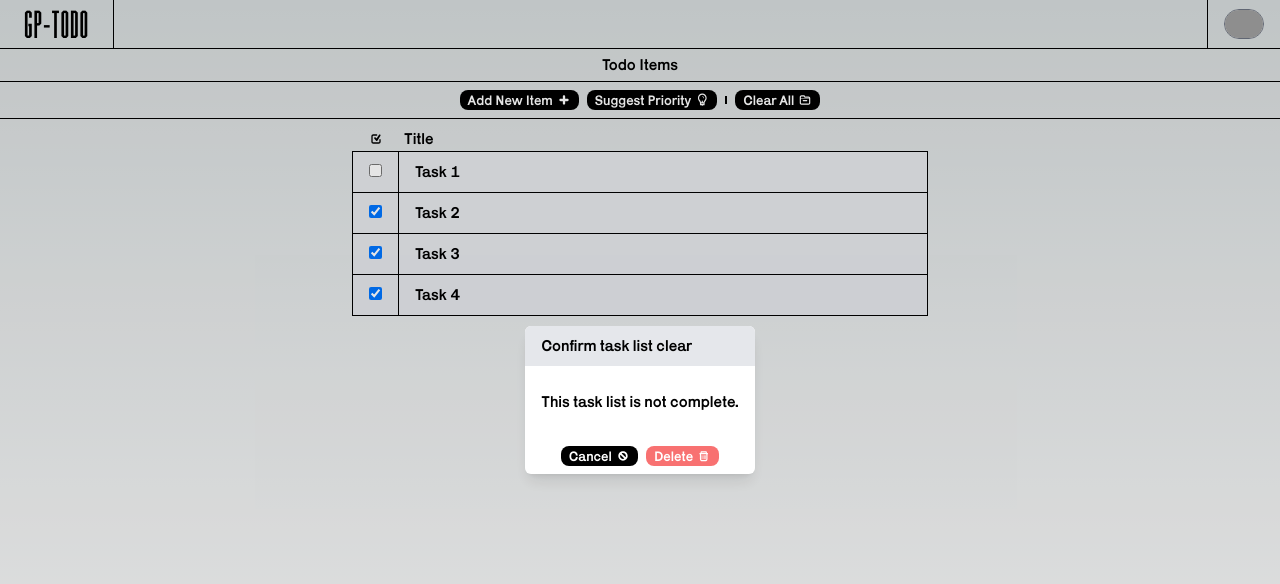
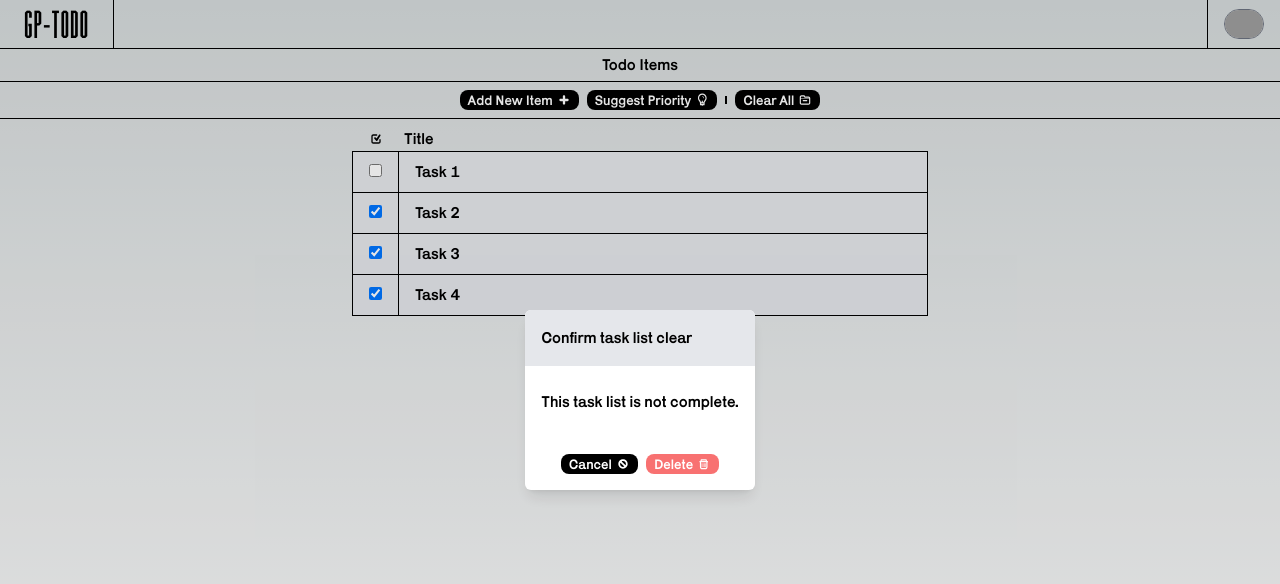
Before and after one commit to seancswanson/gp-todo, a Next.js app: page / in a window 1280 px wide. Both pictures are taken after a click on the button "Clear All". Shown: the top 584 px of the page. Built offline with nearby package versions, Linux system fonts and the light colour scheme; data requests are answered from the project's data file; grey boxes are pictures that could not be loaded; what tailwindcss-opentype would draw is missing.

Commit message:
Added more logic for handling batch delete vs solo delete.

```diff
--- a/app/components/ActionDialog.tsx
+++ b/app/components/ActionDialog.tsx
@@ -15,43 +15,62 @@ interface IActionDialogProps {
   isBatchOperation?: boolean;
   allItemsComplete?: boolean;
   itemData?: ITask;
+  ids?: string | string[];
 }
 
 const ActionDialog = forwardRef(
   (props: IActionDialogProps, ref: React.Ref<HTMLDialogElement>) => {
     console.log("hi from action", props);
 
+    const handleDelete = (event: React.FormEvent<HTMLFormElement>) => {
+      console.log("delete", props.ids);
+    };
+
+    const handleEdit = (event: React.FormEvent<HTMLFormElement>) => {
+      console.log("edit");
+    };
+
     const deleteForm = (
-      <form method="dialog" className="flex flex-col gap-4">
-        <header className="py-2 px-4 bg-gray-200">
-          <h3>Confirm task {props.isBatchOperation ? "list " : ""} clear</h3>
+      <form
+        method="dialog"
+        className="flex flex-col gap-4"
+        role="form"
+        onSubmit={(event) => handleDelete(event)}
+      >
+        <header className="py-4 px-4 bg-gray-200">
+          <h3 id="deleteDialogLabel">
+            Confirm task {props.isBatchOperation ? "list " : ""} clear
+          </h3>
         </header>
         <article className="py-2 px-4">
           <p className="p-0">
             {`This task ${props.isBatchOperation ? "list " : ""} is ${
-              props.itemData?.completed || !props.allItemsComplete
+              props.itemData?.completed ||
+              (props.isBatchOperation && !props.allItemsComplete)
                 ? "complete"
                 : "not complete"
             }.`}
           </p>
         </article>
-        <footer className="py-2 px-4">
+        <footer className="py-4 px-4">
           <menu className="sm:flex-row flex-col gap-2 text-sm flex items-center justify-center w-full text-center">
             <button
               className="transform transition-transform hover:scale-105 flex gap-1 flex-grow-0 items-center px-2 rounded-lg bg-black text-white"
               onClick={(event) => {
                 console.log("No, Cancel");
               }}
+              aria-label="Cancel action"
             >
-              Cancel <TiCancel />
+              Cancel
+              <TiCancel />
             </button>
             <button
               className="transform bg-red-400 text-gray-900 transition-transform hover:scale-105 flex gap-1 flex-grow-0 items-center px-2 rounded-lg bg-black text-white"
-              onClick={(event) => {
-                console.log("Yes, Delete");
-              }}
+              type="submit"
+              aria-label="Confirm delete action"
             >
-              Delete <TiTrash />
+              Delete
+              <TiTrash />
             </button>
           </menu>
         </footer>
@@ -59,12 +78,19 @@ const ActionDialog = forwardRef(
     );
 
     const editForm = (
-      <form method="dialog" className="flex flex-col gap-4">
+      <form
+        method="dialog"
+        className="flex flex-col gap-4"
+        onSubmit={handleEdit}
+        role="form"
+      >
         <header className="py-2 px-4 bg-gray-200">
-          <h3>Edit Task</h3>
+          <h3 id="editDialogLabel">Edit Task</h3>
         </header>
         <article className="py-2 px-4">
+          <label htmlFor="title">Title</label>
           <input type="text" name="title" id="title" placeholder="Title" />
+          <label htmlFor="description">Description</label>
           <textarea
             name="description"
             id="description"
@@ -78,16 +104,18 @@ const ActionDialog = forwardRef(
               onClick={(event) => {
                 console.log("No, Cancel");
               }}
+              aria-label="Cancel action"
             >
-              Cancel <TiCancel />
+              Cancel
+              <TiCancel />
             </button>
             <button
               className="transform bg-green-400 text-gray-900 transition-transform hover:scale-105 flex gap-1 flex-grow-0 items-center px-2 rounded-lg bg-black text-white"
-              onClick={(event) => {
-                console.log("Yes, Delete");
-              }}
+              type="submit"
+              aria-label="Confirm edit action"
             >
-              Edit <TiEdit />
+              Save
+              <TiEdit />
             </button>
           </menu>
         </footer>
@@ -95,7 +123,15 @@ const ActionDialog = forwardRef(
     );
 
     return (
-      <dialog ref={ref} id="dialog" className="p-0 rounded-md shadow-lg">
+      <dialog
+        ref={ref}
+        id="dialog"
+        className="p-0 rounded-md shadow-lg"
+        role="dialog"
+        aria-labelledby={
+          props.type === "delete" ? "deleteDialogLabel" : "editDialogLabel"
+        }
+      >
         {props.type === "delete" ? deleteForm : editForm}
       </dialog>
     );
--- a/app/dasboard/page.tsx
+++ b/app/dasboard/page.tsx
@@ -61,6 +61,7 @@ export default function Dashboard({
           type="delete"
           isBatchOperation={true}
           allItemsComplete={hasIncompleteTask}
+          ids={tasks.map((task) => task.id)}
         />
       </div>
     </section>
```
